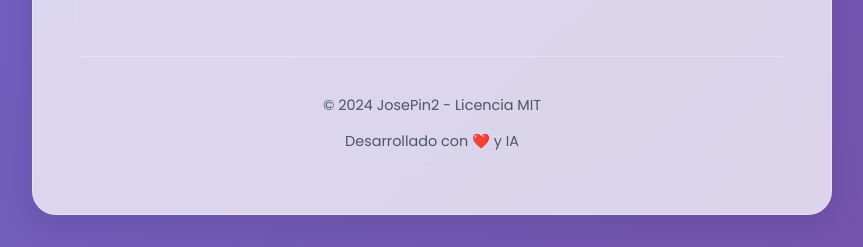
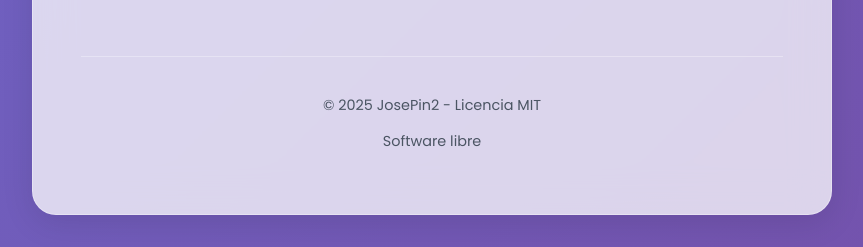
Before and after one commit to josepin2/Resumidor-IA, a Flask app: page / in a window 1280 px wide. Shown: the part 791-1038 px from the top of the page, without its empty margins (208-1071 px from the left). Run offline with Flask 3, Linux system fonts and the light colour scheme.

Commit message:
Actualizado footer a 2025 y corregida ruta del logo

```diff
--- a/templates/index.html
+++ b/templates/index.html
@@ -228,13 +228,13 @@
 
         <!-- Logo -->
         <div style="text-align: center; margin: 2rem 0;">
-            <img src="../logopin-p.png" alt="Logo" style="max-width: 200px; height: auto;">
+            <img src="{{ url_for('static', filename='logopin-p.png') }}" alt="Logo" style="max-width: 200px; height: auto;">
         </div>
 
         <!-- Footer -->
         <footer style="margin-top: 3rem; text-align: center; padding-top: 1.5rem; border-top: 1px solid var(--border-color); color: #4b5563; font-size: 0.9rem;">
-            <p>© 2024 JosePin2 - Licencia MIT</p>
-            <p>Desarrollado con ❤️ y IA</p>
+            <p>© 2025 JosePin2 - Licencia MIT</p>
+            <p>Software libre</p>
         </footer>
     </div>
 
```
Also changed, not shown: static/logopin-p.png (added).
